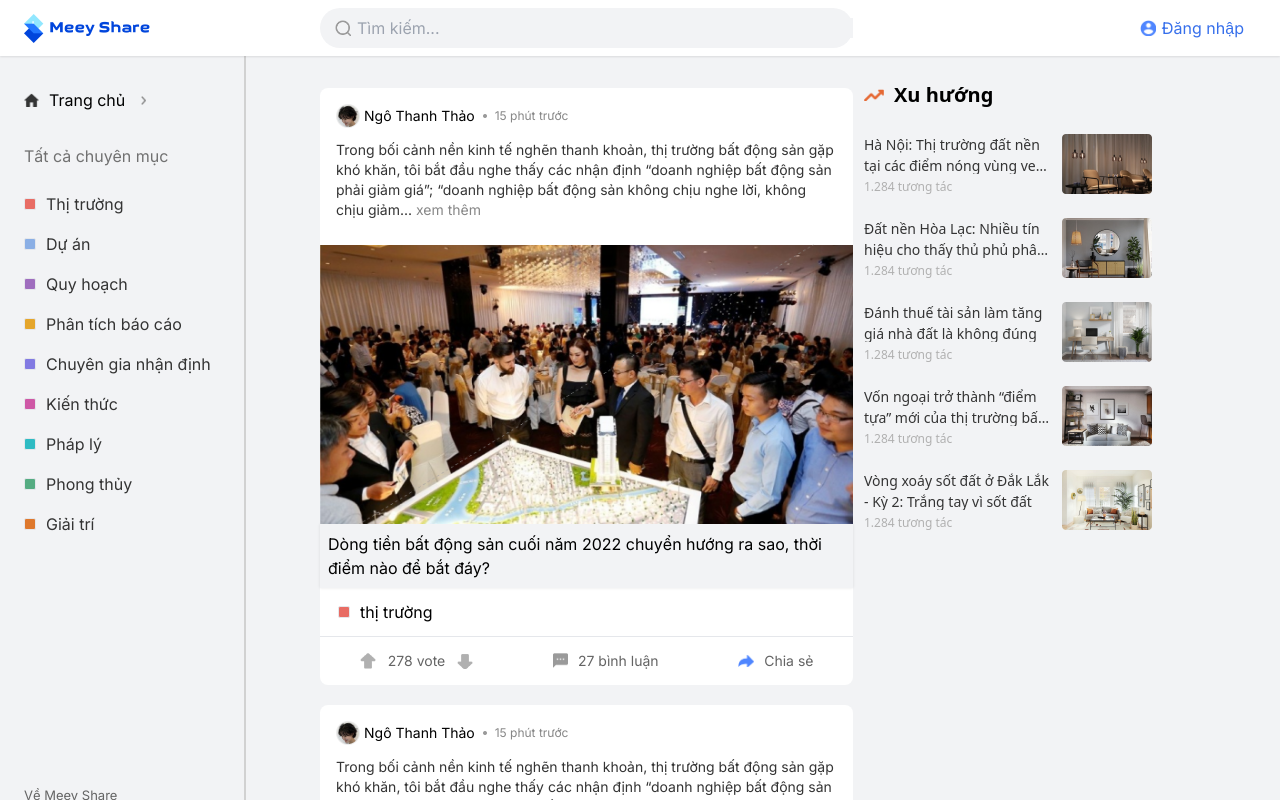
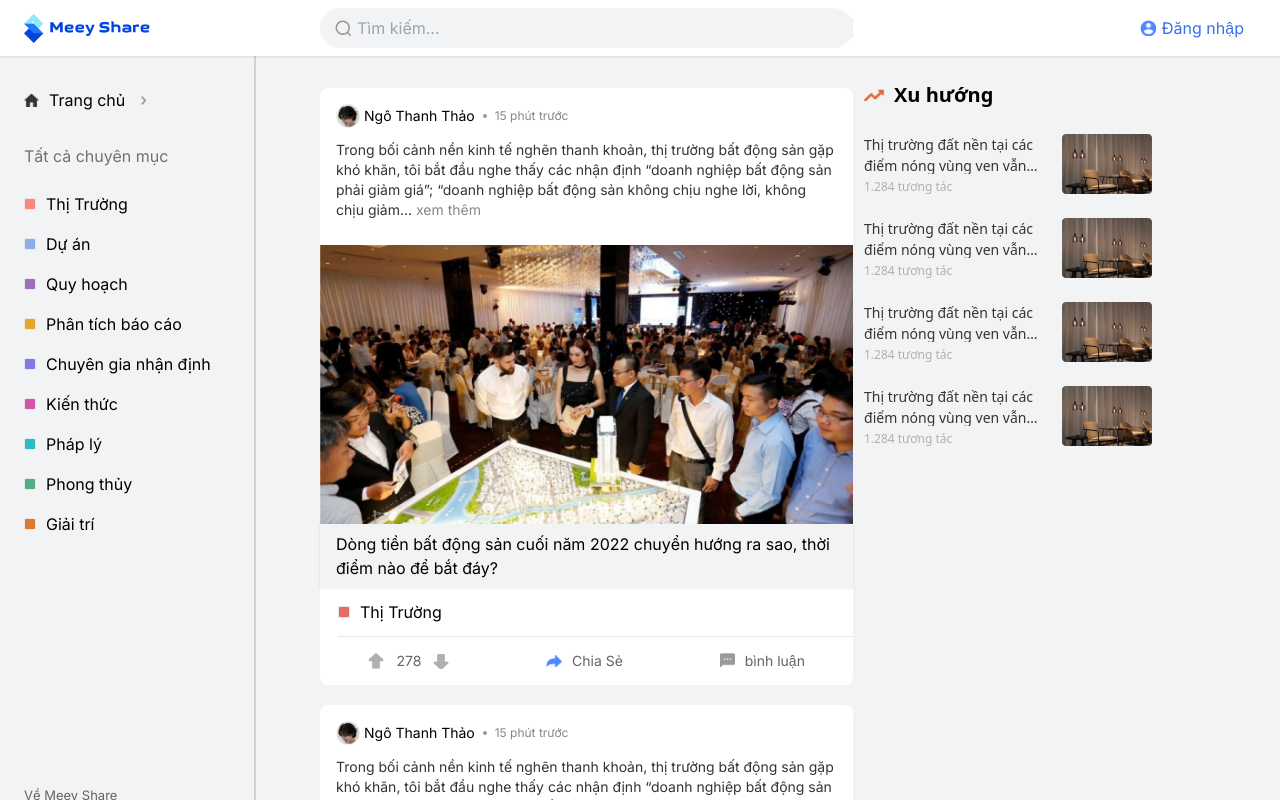
Before and after one commit to Cong-Sinh/sinh-news, a Vue app: page / in a window 1280 px wide. Shown: the top 800 px of the page. Built offline with nearby package versions, Linux system fonts and the light colour scheme.

Commit message:
sidebar refactoring left - right

```diff
--- a/src/components/ArticleCard/CardAction.vue
+++ b/src/components/ArticleCard/CardAction.vue
@@ -1,17 +1,20 @@
 <template>
   <div class="flex justify-around items-center h-[48px]">
-    <div class="flex items-center cursor-pointer">
-      <img srcset="@/assets/img/up.png 2x" alt="Meey News" class="w-4 h[4]" />
-      <h3 class="text-text2 text-Grey7 px-3">278 vote</h3>
-      <img srcset="@/assets/img/dow.png 2x" alt="Meey News" class="w-4 h[4]" />
-    </div>
-    <div class="flex items-center cursor-pointer">
-      <img srcset="@/assets/img/comment.png 2x" alt="Meey News" class="w-[15px] h-[15px]" />
-      <h3 class="text-text2 text-Grey7 ml-[10px]">27 bình luận</h3>
-    </div>
-    <div class="flex items-center cursor-pointer">
-      <img srcset="@/assets/img/share.png 2x" alt="Meey News" class="w-4 h-[13px]" />
-      <h3 class="text-text2 text-Grey7 ml-[10px]">Chia sẻ</h3>
-    </div>
+    <vote vote="278" />
+    <share share="Chia Sẻ" />
+    <comment comment="bình luận" />
   </div>
 </template>
+
+<script>
+import vote from './CardIngredient/Voted.vue';
+import share from './CardIngredient/Shared.vue';
+import comment from './CardIngredient/Comment.vue';
+export default {
+  components: {
+    vote,
+    share,
+    comment
+  }
+}
+</script>
--- /dev/null
+++ b/src/components/ArticleCard/CardIngredient/Comment.vue
@@ -0,0 +1,25 @@
+<template>
+    <div class="flex items-center cursor-pointer">
+        <img srcset="@/assets/img/comment.png 2x" alt="Meey News" class="w-[15px] h-[15px]" />
+        <h3 class="text-text2 text-Grey7 ml-[10px]">{{ comment }}</h3>
+    </div>
+</template>
+
+<script>
+export default {
+    props: {
+        comment: {
+            type: String,
+            default: "",
+            require: true,
+        },
+        src: {
+            type: String,
+            default: "",
+            require: true
+        }
+    },
+}
+</script>
+
+<style></style>
--- /dev/null
+++ b/src/components/ArticleCard/CardIngredient/Shared.vue
@@ -0,0 +1,24 @@
+<template>
+    <div class="flex items-center cursor-pointer">
+        <img srcset="@/assets/img/share.png 2x" alt="Meey News" class="w-4 h-[13px]" />
+        <h3 class="text-text2 text-Grey7 ml-[10px]">{{ share }}</h3>
+    </div>
+</template>
+<script>
+export default {
+    props: {
+        share: {
+            type: String,
+            default: "",
+            require: true,
+        },
+        src: {
+            type: String,
+            default: "",
+            require: true
+        }
+    },
+}
+</script>
+
+<style></style>
--- /dev/null
+++ b/src/components/ArticleCard/CardIngredient/Voted.vue
@@ -0,0 +1,26 @@
+<template>
+    <div class="flex items-center cursor-pointer">
+        <img srcset="@/assets/img/up.png 2x" alt="Meey News" class="w-4 h[4]" />
+        <h3 class="text-text2 text-Grey7 px-3">{{ vote }}</h3>
+        <img srcset="@/assets/img/dow.png 2x" alt="Meey News" class="w-4 h[4]" />
+    </div>
+</template>
+
+<script>
+export default {
+    props: {
+        vote: {
+            type: String,
+            default: "",
+            require: true,
+        },
+        src: {
+            type: String,
+            default: "",
+            require: true
+        }
+    },
+}
+</script>
+
+<style></style>
--- a/src/components/ArticleCard/index.vue
+++ b/src/components/ArticleCard/index.vue
@@ -1,7 +1,6 @@
 <template>
   <div class="bg-white rounded-lg mb-5">
     <div class="p-4">
-
       <AvatarWithNameAndTime src="@/assets/img/avatar.png 2x" name="Ngô Thanh Thảo" time="15 phút trước"
         titleClass="text-sm" class="mb-3 " />
       <p class="text-Background4 text-text2 font-normal leading-5 pb-2">
@@ -16,11 +15,11 @@
       </p>
     </div>
     <img src="@/assets/img/ImageRatio.png" alt="Meey News" />
-    <h3 class="bg-Background1 px-2 h-[64px] flex items-center boxshadow-content">Dòng tiền bất động sản cuối năm 2022
+    <h3 class="bg-Background1 px-4 h-[64px]  flex items-center boxshadow-content">Dòng tiền bất động sản cuối năm 2022
       chuyển hướng ra sao, thời điểm nào để bắt đáy?</h3>
-    <div class="flex border-b-[1px] items-center">
-      <span class="ml-[18px] bg-[#E86C64] w-3 h-3 border-[1px] rounded-[2px] mr-[10px]"></span>
-      <h3 class="py-3">thị trường</h3>
+    <div class=" ml-[18px] border-b-[1px] flex items-center ">
+      <span class=" bg-[#E86C64] w-3 h-3 border-[1px] rounded-[2px] mr-[10px]"></span>
+      <NameAndColor name="Thị Trường" class="py-3 " />
     </div>
     <CardAction />
   </div>
@@ -29,12 +28,14 @@
 import AvatarWithName from "@/components/Avatar/AvatarWithName.vue";
 import AvatarWithNameAndTime from "@/components/Avatar/AvatarWithNameAndTime.vue";
 import CardAction from "@/components/ArticleCard/CardAction.vue";
+import NameAndColor from '../Category/NameAndColor.vue';
 
 export default {
   components: {
     AvatarWithName,
     AvatarWithNameAndTime,
     CardAction,
+    NameAndColor,
   },
 };
 </script>
--- a/src/components/Avatar/AvatarWithNameAndTime.vue
+++ b/src/components/Avatar/AvatarWithNameAndTime.vue
@@ -1,6 +1,6 @@
 <template>
   <div class="flex items-center">
-    <AvatarWithName :src="src" :name="name" :width="width" :height="height" :titleClass="titleClass" />
+    <AvatarWithName :src="src" :name="name" :titleClass="titleClass" />
     <img srcset="@/assets/img/Icon..png 2x" alt="Meey News" class="w-1 h-1 mx-2" />
     <p class="text-Grey5 text-text4">{{ time }}</p>
   </div>
--- /dev/null
+++ b/src/components/Category/NameAndColor.vue
@@ -0,0 +1,23 @@
+<template>
+    <div class="flex  items-center">
+        <span v-bind="color"></span>
+        <h3 :class="name">{{ name }}</h3>
+    </div>
+</template>
+
+<script>
+export default {
+    data() {
+        color: ""
+    },
+    props: {
+        name: {
+            type: String,
+            default: "",
+            require: true,
+        }
+    }
+}
+</script>
+
+<style></style>
--- a/src/components/Sidebar/CategoryLeft/List.vue
+++ b/src/components/Sidebar/CategoryLeft/List.vue
@@ -1,47 +1,51 @@
 <template>
     <div>
-        <div class="flex items-center w-[220px] h-10">
-            <span class="bg-[#E86C64] w-3 h-3 border-[1px] rounded-[2px] mr-[10px]"></span>
-            <h4 class="text-Background4">Thị trường</h4>
+        <div class="flex items-center w-[220px] mr-[10px] h-10">
+
+            <span color="bg-[#8BAFE5]" class="bg-[#FD867E] w-3 h-3 border-[1px] rounded-[2px] mr-[10px]"></span>
+            <NameAndColor name="Thị Trường" class="py-3" />
         </div>
         <div class="flex items-center w-[220px] h-10">
             <span class="bg-[#8BAFE5] w-3 h-3 border-[1px] rounded-[2px] mr-[10px]"></span>
-            <h4 class="text-Background4">Dự án</h4>
+            <NameAndColor name="Dự án" class="py-3" />
         </div>
         <div class="flex items-center w-[220px] h-10">
             <span class="bg-[#9F6DBE] w-3 h-3 border-[1px] rounded-[2px] mr-[10px]"></span>
-            <h4 class="text-Background4">Quy hoạch</h4>
+            <NameAndColor name="Quy hoạch" class="py-3" />
+
         </div>
         <div class="flex items-center w-[220px] h-10">
             <span class="bg-[#E5A62C] w-3 h-3 border-[1px] rounded-[2px] mr-[10px]"></span>
-            <h4 class="text-Background4">Phân tích báo cáo</h4>
+            <NameAndColor name="Phân tích báo cáo" class="py-3" />
         </div>
         <div class="flex items-center w-[220px] h-10">
             <span class="bg-[#827AE2] w-3 h-3 border-[1px] rounded-[2px] mr-[10px]"></span>
-            <h4 class="text-Background4">Chuyên gia nhận định</h4>
+            <NameAndColor name="Chuyên gia nhận định" class="py-3" />
+
         </div>
         <div class="flex items-center w-[220px] h-10">
             <span class="bg-[#CE58A6] w-3 h-3 border-[1px] rounded-[2px] mr-[10px]"></span>
-            <h4 class="text-Background4">Kiến thức</h4>
+            <NameAndColor name="Kiến thức" class="py-3" />
         </div>
         <div class="flex items-center w-[220px] h-10">
             <span class="bg-[#2FBBC3] w-3 h-3 border-[1px] rounded-[2px] mr-[10px]"></span>
-            <h4 class="text-Background4">Pháp lý</h4>
+            <NameAndColor name="Pháp lý" class="py-3" />
         </div>
         <div class="flex items-center w-[220px] h-10">
             <span class="bg-[#55AC82] w-3 h-3 border-[1px] rounded-[2px] mr-[10px]"></span>
-            <h4 class="text-Background4">Phong thủy</h4>
+            <NameAndColor name="Phong thủy" class="py-3" />
         </div>
         <div class="flex items-center w-[220px] h-10 mb-[238px]">
             <span class="bg-[#DE782D] w-3 h-3 border-[1px] rounded-[2px] mr-[10px]"></span>
-            <h4 class="text-Background4">Giải trí</h4>
+            <NameAndColor name="Giải trí" class="py-3" />
         </div>
     </div>
 </template>
 
 <script>
+import NameAndColor from "@/components/Category/NameAndColor.vue"
 export default {
-
+    components: { NameAndColor },
 }
 </script>
 
--- /dev/null
+++ b/src/components/Sidebar/CategoryRight/CategoryIngredient/Title.vue
@@ -0,0 +1,25 @@
+<template>
+    <div class>
+        <h3 class="w-[186px] mr-3 text-text2 text-Background4 content-navbar-right mb-1"> {{ title }}</h3>
+        <p class="text-text4 text-Grey3 font-normal">1.284 tương tác</p>
+    </div>
+</template>
+
+<script>
+export default {
+    props: {
+        title: {
+            type: String,
+            default: "",
+            required: true,
+        },
+        src: {
+            type: String,
+            default: "",
+            required: true,
+        },
+    }
+}
+</script>
+
+<style></style>
--- /dev/null
+++ b/src/components/Sidebar/CategoryRight/ListRight.vue
@@ -0,0 +1,18 @@
+<template>
+    <div class="flex">
+        <Title title="Thị trường đất nền tại các điểm nóng vùng ven vẫn tăng cao"></Title>
+        <img srcset="@/assets/img/img1-navbar.png 2x" alt="Meey News" class="mb-6" />
+    </div>
+</template>
+
+<script>
+import Title from '@/components/Sidebar/CategoryRight/CategoryIngredient/Title.vue'
+export default {
+
+    components: {
+        Title
+    }
+}
+</script>
+
+<style></style>
--- a/src/components/Sidebar/RightSidebar.vue
+++ b/src/components/Sidebar/RightSidebar.vue
@@ -7,47 +7,19 @@
     </div>
     <!-- Title  -->
 
-    <div class="flex">
-      <div class>
-        <h3 class="w-[186px] mr-3 text-text2 text-Background4 content-navbar-right mb-1">Hà Nội: Thị trường đất nền tại
-          các điểm nóng vùng ven vẫn tăng cao</h3>
-        <p class="text-text4 text-Grey3 font-normal">1.284 tương tác</p>
-      </div>
-      <img srcset="@/assets/img/img1-navbar.png 2x" alt="Meey News" class="mb-6" />
-    </div>
-    <div class="flex">
-      <div class>
-        <h3 class="w-[186px] mr-3 text-text2 text-Background4 content-navbar-right mb-1">Đất nền Hòa Lạc: Nhiều tín hiệu
-          cho thấy thủ phủ phân lô, bán nền đang “nóng” trở lại</h3>
-        <p class="text-text4 text-Grey3 font-normal">1.284 tương tác</p>
-      </div>
-      <img srcset="@/assets/img/img2-navbar.png 2x" alt="Meey News" class="mb-6" />
-    </div>
-    <div class="flex">
-      <div class>
-        <h3 class="w-[186px] mr-3 text-text2 text-Background4 content-navbar-right mb-1">Đánh thuế tài sản làm tăng giá
-          nhà đất là không đúng</h3>
-        <p class="text-text4 text-Grey3 font-normal">1.284 tương tác</p>
-      </div>
-      <img srcset="@/assets/img/img3-navbar.png 2x" alt="Meey News" class="mb-6" />
-    </div>
-    <div class="flex">
-      <div class>
-        <h3 class="w-[186px] mr-3 text-text2 text-Background4 content-navbar-right mb-1">
-          Vốn ngoại trở thành “điểm tựa” mới của thị trường bất động sản khi kênh huy động vốn trong nước “bế
-          tắc”
-        </h3>
-        <p class="text-text4 text-Grey3 font-normal">1.284 tương tác</p>
-      </div>
-      <img srcset="@/assets/img/img4-navbar.png 2x" alt="Meey News" class="mb-6" />
-    </div>
-    <div class="flex">
-      <div class>
-        <h3 class="w-[186px] mr-3 text-text2 text-Background4 content-navbar-right mb-1">Vòng xoáy sốt đất ở Đắk Lắk - Kỳ
-          2: Trắng tay vì sốt đất</h3>
-        <p class="text-text4 text-Grey3 font-normal">1.284 tương tác</p>
-      </div>
-      <img srcset="@/assets/img/img5-navbar.png 2x" alt="Meey News" class="mb-6" />
-    </div>
+    <ListRight />
+    <ListRight />
+    <ListRight />
+    <ListRight />
+
   </div>
 </template>
+
+<script>
+import ListRight from './CategoryRight/ListRight.vue';
+export default {
+  components: {
+    ListRight
+  }
+}
+</script>
```
